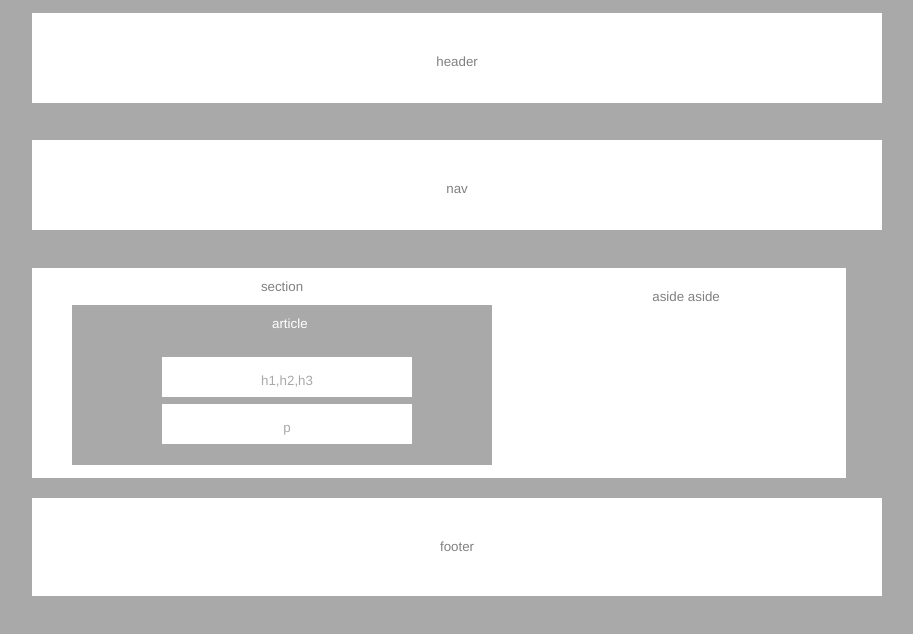
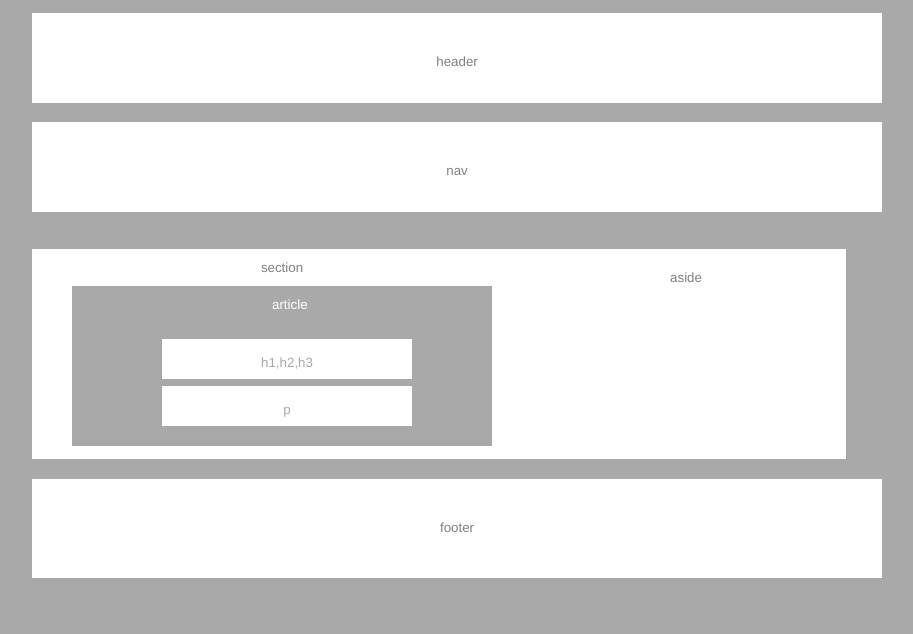
Before and after one commit to stle1117/HW-Wireframe, a plain HTML site: page index.html in a window 1280 px wide. Shown: the whole page, without its empty margins (176-1089 px from the left). Drawn offline with Linux system fonts and the light colour scheme.

Commit message:
finished homework

```diff
--- a/index.html
+++ b/index.html
@@ -1,7 +1,7 @@
 <!DOCTYPE html>
 <html lang="en">
 <head>
-    <link rel="stylesheet" type="text/css" href="style.css">
+  <link rel="stylesheet" type="text/css" href="style.css">
     <meta charset="UTF-8">
     <meta name="viewport" content="width=device-width, initial-scale=1.0">
     <meta http-equiv="X-UA-Compatible" content="ie=edge">
@@ -9,13 +9,16 @@
 </head>
 <body>
 
-<header>
+<!-- <header>
       <header class="header">header</header>
+</header> -->
+<header class="header">
+  header
 </header>
 <br></br>
 
-<nav>
-  <nav class="nav">nav</nav>
+  <nav class="nav">
+    nav
 </nav>
 <br></br>
 
--- a/style.css
+++ b/style.css
@@ -63,7 +63,6 @@ body {
 }
 
 .car::after {
-  content: "aside";
   clear: both;
 }
 
```
